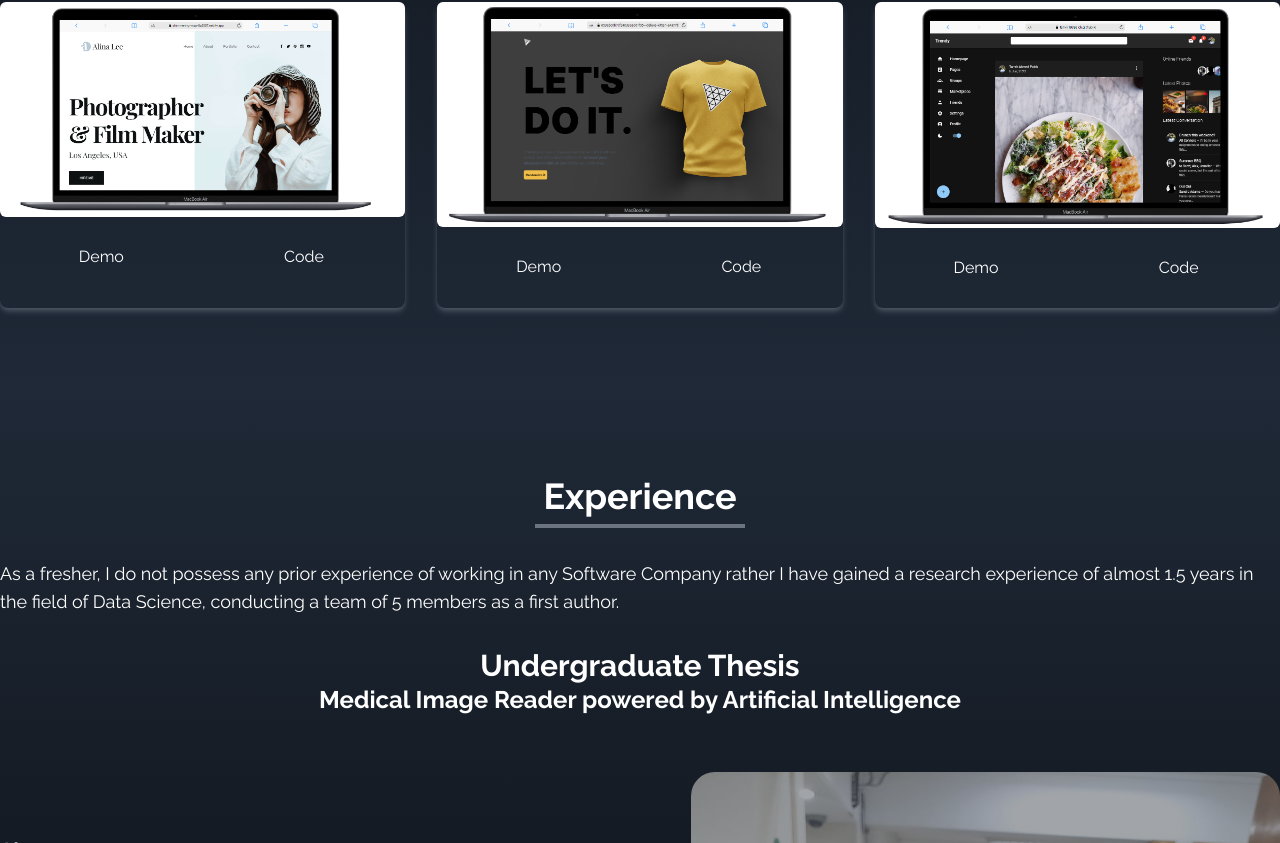
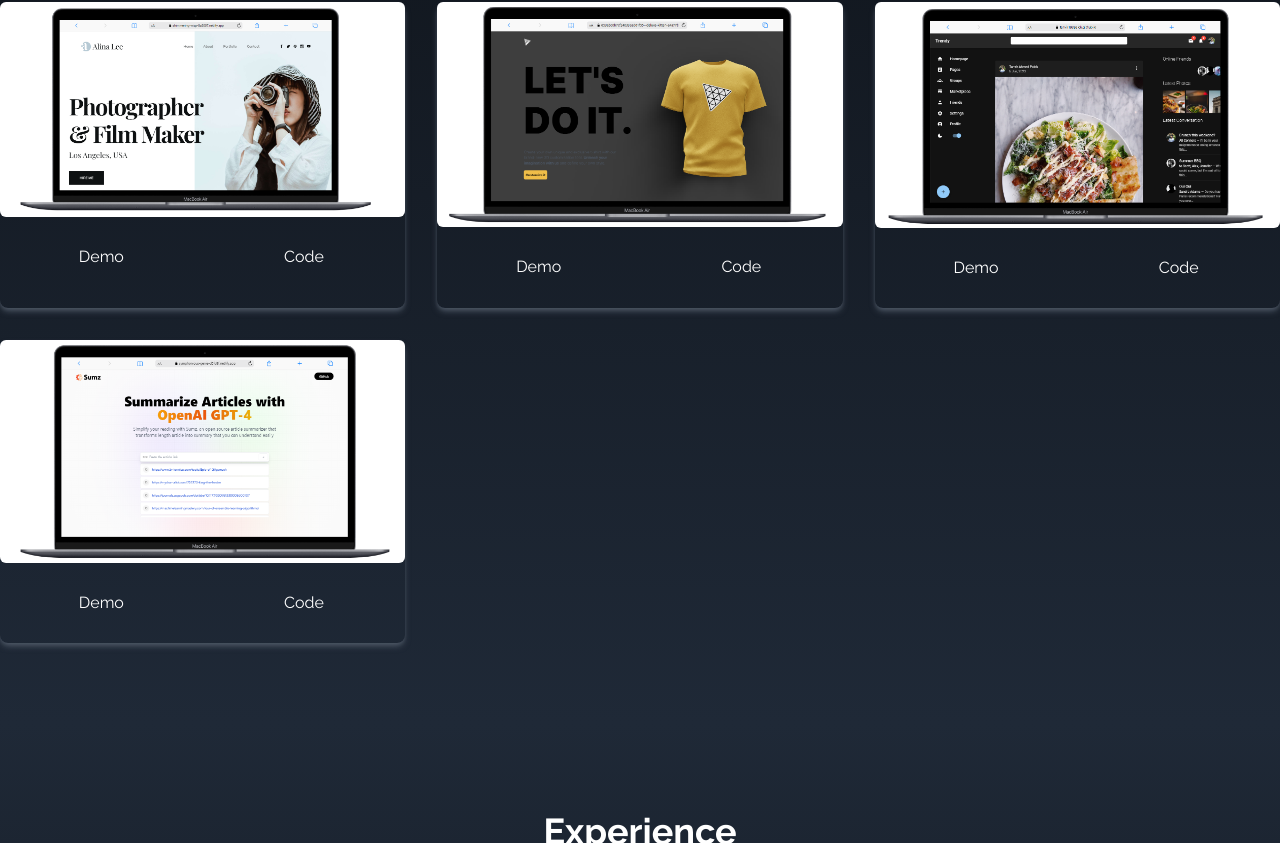
Before and after one commit to tanvir193palok/Portfolio_Website, a React (Create React App) app: page / in a window 1280 px wide. Shown: the part 2690-3533 px from the top of the page. Built offline with nearby package versions, Linux system fonts and the light colour scheme; no server answers.

Commit message:
Added project modal and updated some codes

```diff
--- a/src/components/Portfolio.jsx
+++ b/src/components/Portfolio.jsx
@@ -1,18 +1,10 @@
-import React, { useContext } from "react";
-import Project1 from "../assets/portfolio/Project-1.png";
-import Project2 from "../assets/portfolio/Project-2.png";
-import Project3 from "../assets/portfolio/Project-3.png";
-import Project4 from "../assets/portfolio/Project-4.png";
-import Project5 from "../assets/portfolio/Project-5.png";
-import Project6 from "../assets/portfolio/Project-6.png";
-import Project7 from "../assets/portfolio/Project7.jpg";
-import Project8 from "../assets/portfolio/Project8.jpg";
-import Project9 from "../assets/portfolio/Project9.jpg";
-import Project10 from "../assets/portfolio/Project10.png";
+import React, { useContext, useState } from "react";
 import { motion, useInView } from "framer-motion";
 import { useRef } from "react";
 import { CursorContext } from "../context/CursorContext";
 import ProjectCard from "./ProjectCard";
+import { projects } from "../lib/ProjectData";
+import ProjectModal from "./ProjectModal";
 
 const textVariants = {
   initial: {
@@ -27,79 +19,16 @@ const textVariants = {
 };
 
 const Portfolio = () => {
+  const [showModal, setShowModal] = useState(false);
+  const [modalInfo, setModalInfo] = useState(null);
   const { mouseEnterHandler, mouseLeaveHandler } = useContext(CursorContext);
   const ref = useRef();
   const isInView = useInView(ref, { triggerOnce: true });
 
-  const portfolios = [
-    {
-      id: 1,
-      src: Project7,
-      liveUrl: "https://bistro-cafe.netlify.app/",
-      gitUrl: "https://github.com/tanvir193palok/Restaurant_Website",
-    },
-    {
-      id: 2,
-      src: Project8,
-      liveUrl: "https://palok-gym.netlify.app/",
-      gitUrl: "https://github.com/tanvir193palok/Gym_Website",
-    },
-    {
-      id: 3,
-      src: Project9,
-      liveUrl: "https://tanvir-ahmed-palok-portfolio.netlify.app/",
-      gitUrl: "https://github.com/tanvir193palok/Portfolio_Website",
-    },
-    {
-      id: 4,
-      src: Project1,
-      liveUrl: "https://tanvir193palok.github.io/E-commerce-Site/",
-      gitUrl: "https://github.com/tanvir193palok/E-commerce-Site",
-    },
-    {
-      id: 5,
-      src: Project2,
-      liveUrl: "https://tanvir193palok.github.io/Quiz-Application/",
-      gitUrl: "https://github.com/tanvir193palok/Quiz-Application",
-    },
-    {
-      id: 6,
-      src: Project10,
-      liveUrl: "https://recipe-app2x4.netlify.app/",
-      gitUrl: "https://github.com/tanvir193palok/Recipe_App",
-    },
-    {
-      id: 7,
-      src: Project6,
-      liveUrl: "https://shimmering-wisp-8a5007.netlify.app/",
-      gitUrl: "https://github.com/tanvir193palok/PixelHarmony",
-    },
-    {
-      id: 8,
-      src: Project3,
-      liveUrl:
-        "https://653ebc0b7cf24033aad61f55--deluxe-kitten-e4a77b.netlify.app/",
-      gitUrl: "https://github.com/tanvir193palok/ThreeJS-Project",
-    },
-    {
-      id: 9,
-      src: Project4,
-      liveUrl: "https://tanvir193palok.github.io/MaterialUI-Project/",
-      gitUrl: "https://github.com/tanvir193palok/MaterialUI-Project",
-    },
-    // {
-    //   id: 10,
-    //   src: Project5,
-    //   liveUrl: "https://symphonious-genie-d5fd8f.netlify.app/",
-    //   gitUrl:
-    //     "https://github.com/tanvir193palok/Summarizer/tree/main/ai_summarizer",
-    // },
-  ];
-
   return (
     <div
       name="portfolio"
-      className="bg-gradient-to-b from-black to-gray-800 w-full text-white py-10 md:py-20 px-4 md:px-0"
+      className="bg-gradient-to-b from-black to-gray-800 w-full text-white py-10 md:py-20 px-4 md:px-0 relative" // Add relative positioning
     >
       <motion.div
         variants={textVariants}
@@ -127,16 +56,25 @@ const Portfolio = () => {
         >
           Check out some of my work.
         </p>
-
         <motion.div
           variants={textVariants}
           className="grid sm:grid-cols-2 md:grid-cols-3 gap-8 pt-4 md:pt-6 sm:px-0"
         >
-          {portfolios.map(({ id, src, liveUrl, gitUrl }) => (
-            <ProjectCard key={id} src={src} liveUrl={liveUrl} gitUrl={gitUrl} />
+          {projects.map((project) => (
+            <ProjectCard
+              key={project.id}
+              project={project}
+              showModal={setShowModal}
+              updateModalInfo={setModalInfo}
+            />
           ))}
         </motion.div>
       </motion.div>
+      {showModal && (
+        <div className="fixed top-0 left-0 w-full h-full flex items-center justify-center z-50 bg-black bg-opacity-70">
+          <ProjectModal modalInfo={modalInfo} showModal={setShowModal} />
+        </div>
+      )}
     </div>
   );
 };
--- /dev/null
+++ b/src/components/ProjectActions.jsx
@@ -0,0 +1,28 @@
+import { useContext } from "react";
+import { CursorContext } from "../context/CursorContext";
+
+const ProjectActions = ({ liveUrl, gitUrl }) => {
+  const { mouseEnterHandler, mouseLeaveHandler } = useContext(CursorContext);
+  return (
+    <div className="flex items-center justify-center">
+      <button
+        onMouseEnter={mouseEnterHandler}
+        onMouseLeave={mouseLeaveHandler}
+        onClick={() => (window.location.href = liveUrl)}
+        className="w-1/2 px-6 py-3 m-4 duration-200 hover:scale-105"
+      >
+        Demo
+      </button>
+      <button
+        onMouseEnter={mouseEnterHandler}
+        onMouseLeave={mouseLeaveHandler}
+        onClick={() => (window.location.href = gitUrl)}
+        className="w-1/2 px-6 py-3 m-4 duration-200 hover:scale-105"
+      >
+        Code
+      </button>
+    </div>
+  );
+};
+
+export default ProjectActions;
--- a/src/components/ProjectCard.jsx
+++ b/src/components/ProjectCard.jsx
@@ -1,6 +1,6 @@
 import { motion, useInView } from "framer-motion";
-import { useContext, useRef } from "react";
-import { CursorContext } from "../context/CursorContext";
+import ProjectActions from "./ProjectActions";
+import { useRef } from "react";
 
 const portfolioVariants = {
   hidden: { x: -50, y: -50, opacity: 0 },
@@ -16,10 +16,16 @@ const portfolioVariants = {
   },
 };
 
-const ProjectCard = ({ src, liveUrl, gitUrl }) => {
-  const { mouseEnterHandler, mouseLeaveHandler } = useContext(CursorContext);
+const ProjectCard = ({ project, showModal, updateModalInfo }) => {
   const ref = useRef();
   const isInView = useInView(ref, { triggerOnce: true });
+
+  const { image, gitUrl, liveUrl } = project;
+
+  const handleClick = () => {
+    showModal(true);
+    updateModalInfo(project);
+  };
 
   return (
     <motion.div
@@ -27,31 +33,15 @@ const ProjectCard = ({ src, liveUrl, gitUrl }) => {
       initial="hidden"
       animate={isInView && "visible"}
       ref={ref}
+      onClick={handleClick}
       className="shadow-md shadow-gray-600 rounded-lg"
     >
       <img
-        src={src}
+        src={image}
         alt=""
         className="rounded-md duration-200 hover:scale-105"
       />
-      <div className="flex items-center justify-center">
-        <button
-          onMouseEnter={mouseEnterHandler}
-          onMouseLeave={mouseLeaveHandler}
-          onClick={() => (window.location.href = liveUrl)}
-          className="w-1/2 px-6 py-3 m-4 duration-200 hover:scale-105"
-        >
-          Demo
-        </button>
-        <button
-          onMouseEnter={mouseEnterHandler}
-          onMouseLeave={mouseLeaveHandler}
-          onClick={() => (window.location.href = gitUrl)}
-          className="w-1/2 px-6 py-3 m-4 duration-200 hover:scale-105"
-        >
-          Code
-        </button>
-      </div>
+      <ProjectActions gitUrl={gitUrl} liveUrl={liveUrl} />
     </motion.div>
   );
 };
--- /dev/null
+++ b/src/components/ProjectModal.jsx
@@ -0,0 +1,56 @@
+import ProjectActions from "./ProjectActions";
+import { IoMdCloseCircle } from "react-icons/io";
+
+const ProjectModal = ({ modalInfo, showModal }) => {
+  const { image, gitUrl, liveUrl } = modalInfo;
+
+  return (
+    <div className="relative w-[65%] h-[65%] p-4 rounded-xl bg-slate-900 border-cyan-400 border-2 z-20">
+      <button
+        onClick={() => showModal(false)}
+        className="absolute top-3 right-4 flex items-center justify-center text-[30px]"
+      >
+        <IoMdCloseCircle />
+      </button>
+      <div
+        className="flex flex-col lg:flex-row h-full
+   items-center justify-center gap-x-12 text-center lg:text-left lg:pt-16"
+      >
+        {/* image */}
+        <div className="w-[50%] max-h-96 lg:max-h-max order-2 lg:order-none overflow-hidden md:pb-20">
+          <img src={image} alt="" className="h-[300px] w-[1000px] rounded-md" />
+        </div>
+
+        {/* text */}
+        <div
+          className=" pt-36 pb-14 lg:pt-0 lg:w-auto z-10 flex flex-col
+     justify-center items-center lg:items-start"
+        >
+          <h1 className="h1 pb-6 text-xl font-bold">Project name</h1>
+          <p>
+            About A portfolio website for a photographer showcasing her skills
+            in photography.
+          </p>
+          <div className="h-[260px]">
+            <p className="font-semibold pt-3">Key Features :</p>
+            <ul>
+              <li>1</li>
+              <li>1</li>
+              <li>1</li>
+              <li>1</li>
+            </ul>
+            <p className="font-semibold pt-3">Used Technologies :</p>
+            <ul>
+              <li>tag</li>
+            </ul>
+          </div>
+          <div className="pt-4 pl-28">
+            <ProjectActions liveUrl={liveUrl} gitUrl={gitUrl} />
+          </div>
+        </div>
+      </div>
+    </div>
+  );
+};
+
+export default ProjectModal;
```
Also changed, not shown: src/lib/ProjectData.js (added).
